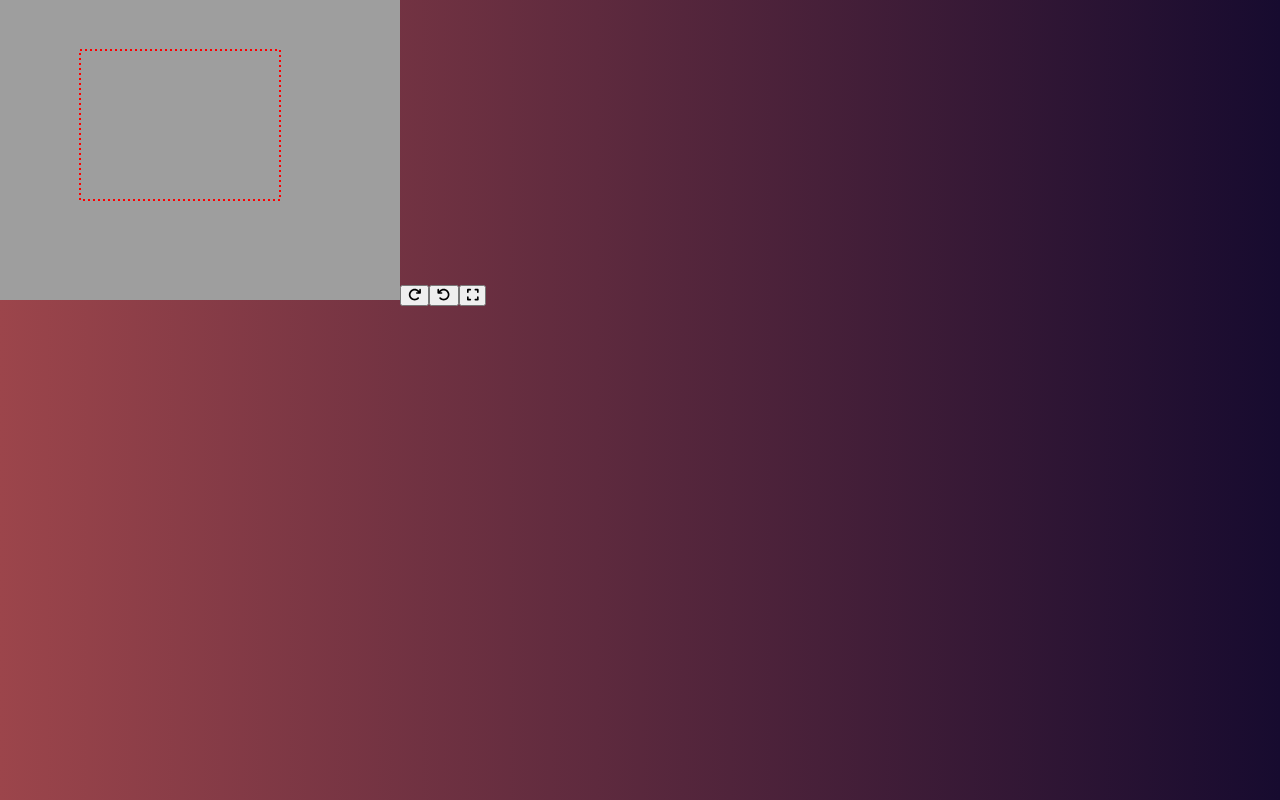
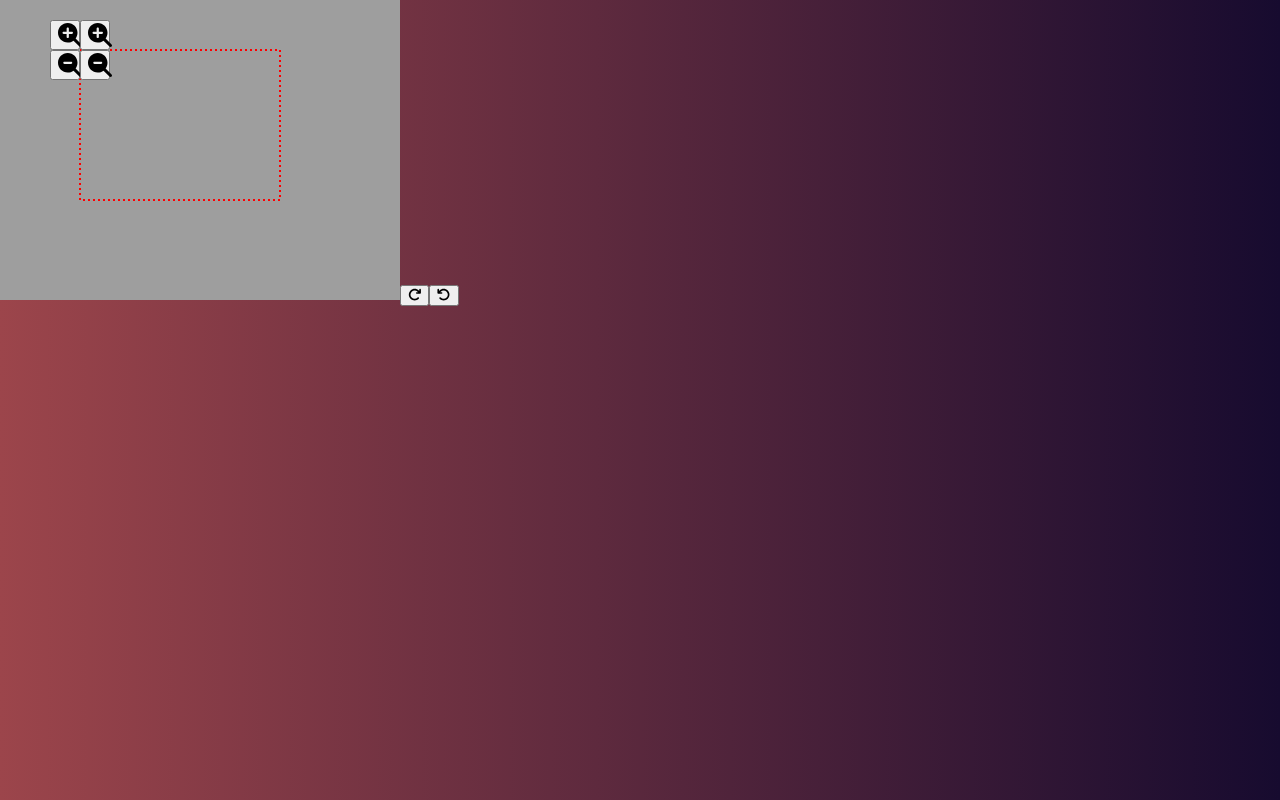
Before and after one commit to Legend101Zz/react-image-editor, a React (Create React App) app: page /editor3 in a window 1280 px wide. Built offline with nearby package versions, Linux system fonts and the light colour scheme.

Commit message:
added scale button to bounding box

```diff
--- a/src/components/Editor/index2.jsx
+++ b/src/components/Editor/index2.jsx
@@ -1,6 +1,11 @@
 import React, { useState, useRef, useEffect, useCallback } from "react";
 import { FontAwesomeIcon } from "@fortawesome/react-fontawesome";
-import { faRedo, faExpand } from "@fortawesome/free-solid-svg-icons";
+import {
+  faRedo,
+  faExpand,
+  faSearchMinus,
+  faSearchPlus,
+} from "@fortawesome/free-solid-svg-icons";
 
 function ImageEditor({ mainImageSrc, overlayImageSrc }) {
   const canvasRef = useRef(null);
@@ -145,6 +150,41 @@ function ImageEditor({ mainImageSrc, overlayImageSrc }) {
     drawImages();
   };
 
+  const scaleButtonSize = 30; // Set the size of scale buttons
+
+  const renderScaleButtons = () => {
+    const { x, y } = overlayPosition;
+    const width = overlayImage.width * overlayScale;
+    const height = overlayImage.height * overlayScale;
+
+    // Calculate button positions at the edges of the bounding box
+    const buttons = [
+      { x: x - scaleButtonSize, y: y - scaleButtonSize },
+      { x: x + width, y: y - scaleButtonSize },
+      { x: x - scaleButtonSize, y: y + height },
+      { x: x + width, y: y + height },
+    ];
+
+    return buttons.map((button, index) => (
+      <button
+        key={index}
+        onClick={() => handleScale(0.1 * (index < 2 ? 1 : -1), index < 2)}
+        style={{
+          position: "absolute",
+          top: button.y,
+          left: button.x,
+          width: scaleButtonSize,
+          height: scaleButtonSize,
+        }}
+      >
+        <FontAwesomeIcon
+          icon={index < 2 ? faSearchPlus : faSearchMinus}
+          style={{ fontSize: "24px" }}
+        />
+      </button>
+    ));
+  };
+
   return (
     <div style={{ position: "relative" }}>
       <canvas
@@ -164,10 +204,7 @@ function ImageEditor({ mainImageSrc, overlayImageSrc }) {
       <button onClick={handleRotateRight}>
         <FontAwesomeIcon icon={faRedo} flip="horizontal" />
       </button>
-      {/* Scale Icon */}
-      <button onClick={handleScale}>
-        <FontAwesomeIcon icon={faExpand} />
-      </button>
+      {renderScaleButtons()}
     </div>
   );
 }
```
